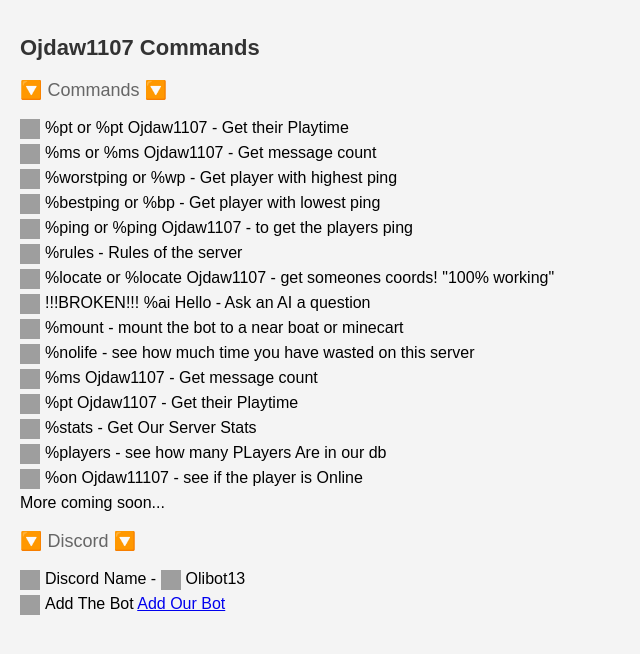
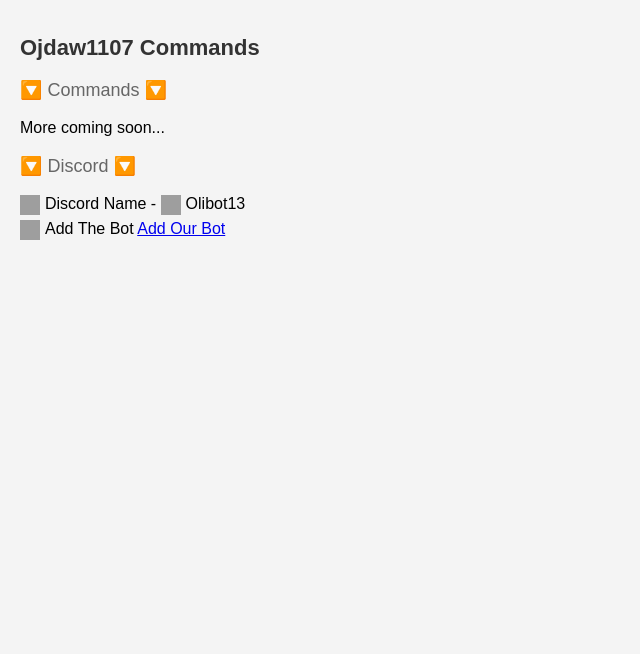
Before and after one commit to Olibot1107/Ojdaw1107.github.io, a plain HTML site: page index.html in a window 1280 px wide. Shown: the whole page, without its empty margins (0-640 px from the left). Drawn offline with Linux system fonts and the light colour scheme; grey boxes are pictures that could not be loaded.

Commit message:
Update index.html

```diff
--- a/index.html
+++ b/index.html
@@ -39,23 +39,6 @@
         <h1>Ojdaw1107 Commands</h1>
         <p>🔽 Commands 🔽</p>
         <ul>
-            <li><img src="https://cdn3.emoji.gg/emojis/85916-minecraft-java.png" width="20" height="20" alt="Minecraft" style="vertical-align: middle; margin-right: 5px;">%pt or %pt Ojdaw1107 - Get their Playtime</li>
-            <li><img src="https://cdn3.emoji.gg/emojis/85916-minecraft-java.png" width="20" height="20" alt="Minecraft" style="vertical-align: middle; margin-right: 5px;">%ms or %ms Ojdaw1107 - Get message count</li>
-            <li><img src="https://cdn3.emoji.gg/emojis/85916-minecraft-java.png" width="20" height="20" alt="Minecraft" style="vertical-align: middle; margin-right: 5px;">%worstping or %wp - Get player with highest ping</li>
-            <li><img src="https://cdn3.emoji.gg/emojis/85916-minecraft-java.png" width="20" height="20" alt="Minecraft" style="vertical-align: middle; margin-right: 5px;">%bestping or %bp - Get player with lowest ping</li>
-            <li><img src="https://cdn3.emoji.gg/emojis/85916-minecraft-java.png" width="20" height="20" alt="Minecraft" style="vertical-align: middle; margin-right: 5px;">%ping or %ping Ojdaw1107 - to get the players ping</li>
-            <li><img src="https://cdn3.emoji.gg/emojis/85916-minecraft-java.png" width="20" height="20" alt="Minecraft" style="vertical-align: middle; margin-right: 5px;">%rules - Rules of the server</li>
-            <li><img src="https://cdn3.emoji.gg/emojis/85916-minecraft-java.png" width="20" height="20" alt="Minecraft" style="vertical-align: middle; margin-right: 5px;">%locate or %locate Ojdaw1107 - get someones coords! "100% working"</li>
-            <li><img src="https://cdn3.emoji.gg/emojis/85916-minecraft-java.png" width="20" height="20" alt="Minecraft" style="vertical-align: middle; margin-right: 5px;">!!!BROKEN!!! %ai Hello - Ask an AI a question</li>
-            <li><img src="https://cdn3.emoji.gg/emojis/85916-minecraft-java.png" width="20" height="20" alt="Minecraft" style="vertical-align: middle; margin-right: 5px;">%mount - mount the bot to a near boat or minecart</li>
-            <li><img src="https://cdn3.emoji.gg/emojis/85916-minecraft-java.png" width="20" height="20" alt="Minecraft" style="vertical-align: middle; margin-right: 5px;">%nolife - see how much time you have wasted on this server</li></li>
-
-
-            <li><img src="https://cdn3.emoji.gg/emojis/98302-discord-pixel.png" width="20" height="20" alt="Discord" style="vertical-align: middle; margin-right: 5px;">%ms Ojdaw1107 - Get message count</li>
-            <li><img src="https://cdn3.emoji.gg/emojis/98302-discord-pixel.png" width="20" height="20" alt="Discord" style="vertical-align: middle; margin-right: 5px;">%pt Ojdaw1107 - Get their Playtime</li>
-            <li><img src="https://cdn3.emoji.gg/emojis/98302-discord-pixel.png" width="20" height="20" alt="Discord" style="vertical-align: middle; margin-right: 5px;">%stats - Get Our Server Stats</li>
-            <li><img src="https://cdn3.emoji.gg/emojis/98302-discord-pixel.png" width="20" height="20" alt="Discord" style="vertical-align: middle; margin-right: 5px;">%players - see how many PLayers Are in our db</li>
-            <li><img src="https://cdn3.emoji.gg/emojis/98302-discord-pixel.png" width="20" height="20" alt="Discord" style="vertical-align: middle; margin-right: 5px;">%on Ojdaw11107 - see if the player is Online</li>
             <li>More coming soon...</li>
         </ul>
         <ul>
```
